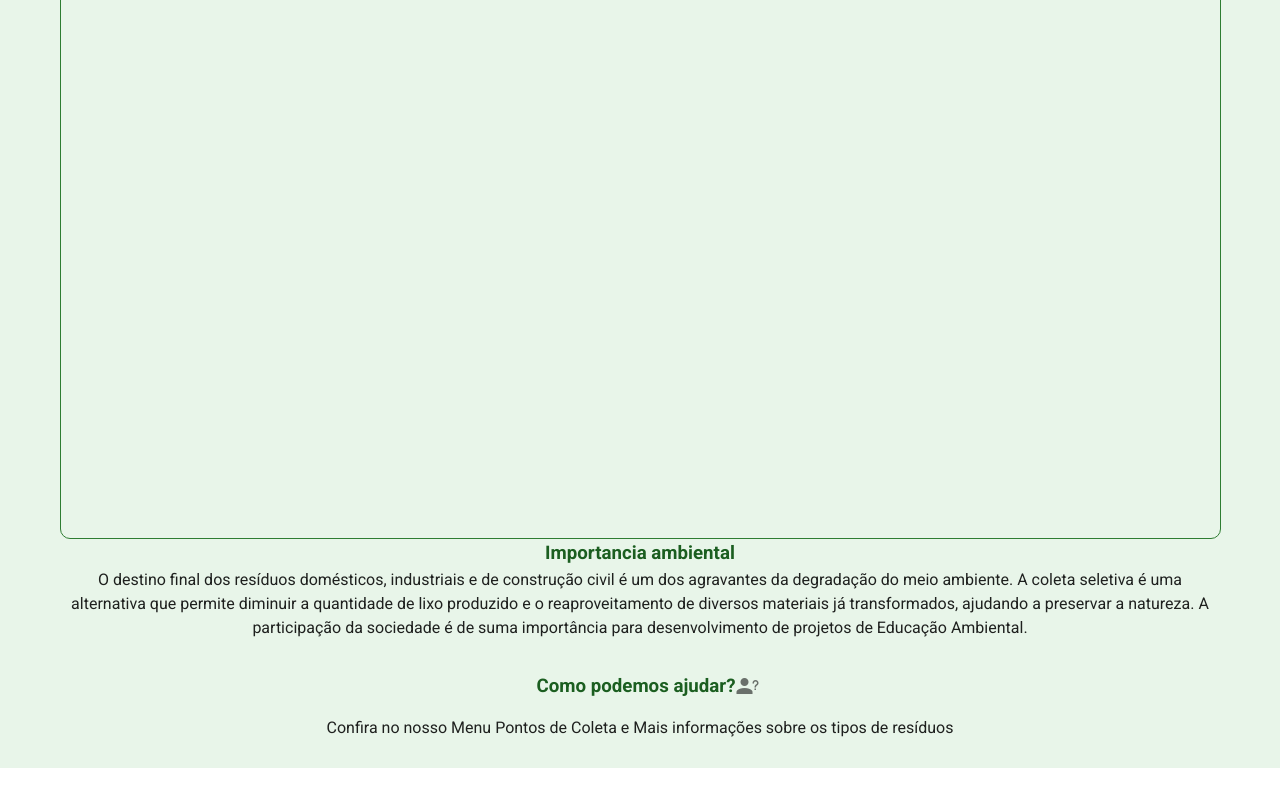
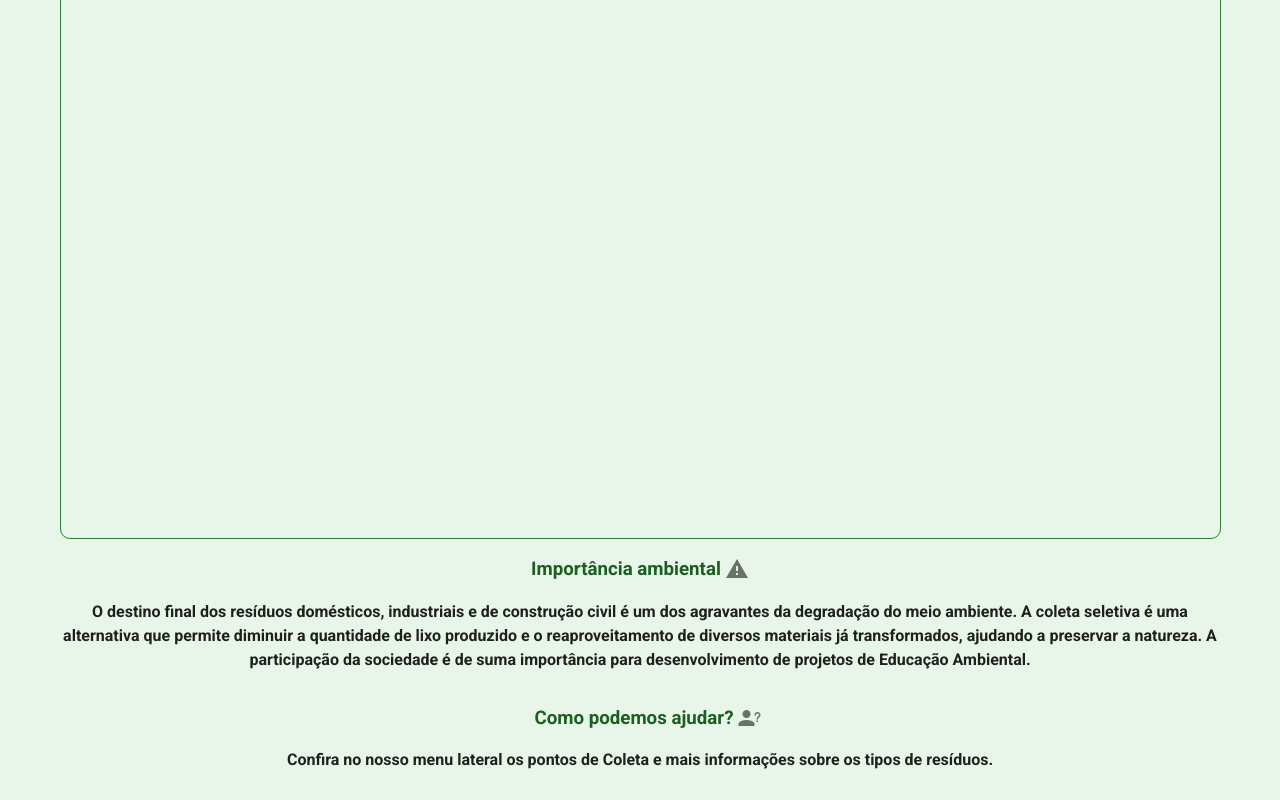
Before and after one commit to GusNachbar/hackahton-decola, a Vue app: page /#/ in a window 1280 px wide. Shown: the part 346-1146 px from the top of the page. Before the commit the page ends 1114 px from the top, so only its background shows below. Built offline with nearby package versions, Linux system fonts and the light colour scheme.

Commit message:
finalização tela inicial

```diff
--- a/src/App.vue
+++ b/src/App.vue
@@ -11,6 +11,7 @@
 
 import AppTopBar from './components/shared/AppTopBar'
 
+
 export default {
   name: 'App',
   components:{
--- a/src/components/shared/AppTopBar.vue
+++ b/src/components/shared/AppTopBar.vue
@@ -5,11 +5,11 @@
       <v-toolbar-title>Vamos nos conscientizar?</v-toolbar-title>
     </v-app-bar>
 
-    <v-navigation-drawer class="green lighten-3" v-model="drawer" absolute temporary>
+    <v-navigation-drawer class="green lighten-4" v-model="drawer" absolute temporary>
       <v-list nav dense>
         <v-list-item-group
           v-model="group"
-          active-class="green--text text--lighten-2"
+          active-class="green--text text--lighten-4"
         >
           <router-link to="/">
             <v-list-item>
--- a/src/views/Inicio.vue
+++ b/src/views/Inicio.vue
@@ -3,10 +3,13 @@
     <v-container class="text-center">
       <h2 class="coleta">Coleta Seletiva</h2>
       <v-img class="imagemLixo" src="../assets/lixo2.png" alt=""></v-img>
+     <v-list-item-icon>
+      <h3 class="importancia">Importância ambiental</h3>
 
-      <h3 class="importancia">Importancia ambiental</h3>
+      <v-icon class="alerta">mdi-alert</v-icon>
+      </v-list-item-icon>
 
-      <p>
+      <p class="primeiropar">
         O destino final dos resíduos domésticos, industriais e de construção
         civil é um dos agravantes da degradação do meio ambiente. A coleta
         seletiva é uma alternativa que permite diminuir a quantidade de lixo
@@ -18,11 +21,11 @@
       <v-list-item-icon>
         <h3 class="ajudar">Como podemos ajudar?</h3>
 
-        <v-icon>mdi-account-question</v-icon>
+        <v-icon class="ajudaricone">mdi-account-question</v-icon>
       </v-list-item-icon>
-      <p>
-        Confira no nosso Menu Pontos de Coleta e Mais informações sobre os tipos
-        de resíduos
+      <p class="segundopar">
+        Confira no nosso menu lateral os pontos de Coleta e mais informações sobre os tipos
+        de resíduos.
       </p>
     </v-container>
   </div>
@@ -40,15 +43,34 @@ export default {
   border-radius: 10px;
 }
 
+.primeiropar {
+  font-weight: bold;
+}
+
+.segundopar {
+  font-weight: bold;
+}
+
 .coleta {
   color: #1b5e20;
 }
 
 .importancia {
   color: #1b5e20;
+  font-weight: bold;
 }
 
 .ajudar {
   color: #1b5e20;
 }
+
+.alerta {
+    color: #1b5e20;
+    margin-left: 4px;
+}
+
+.ajudaricone{
+  color: #1b5e20;
+  margin-left: 4px;
+}
 </style>
```
